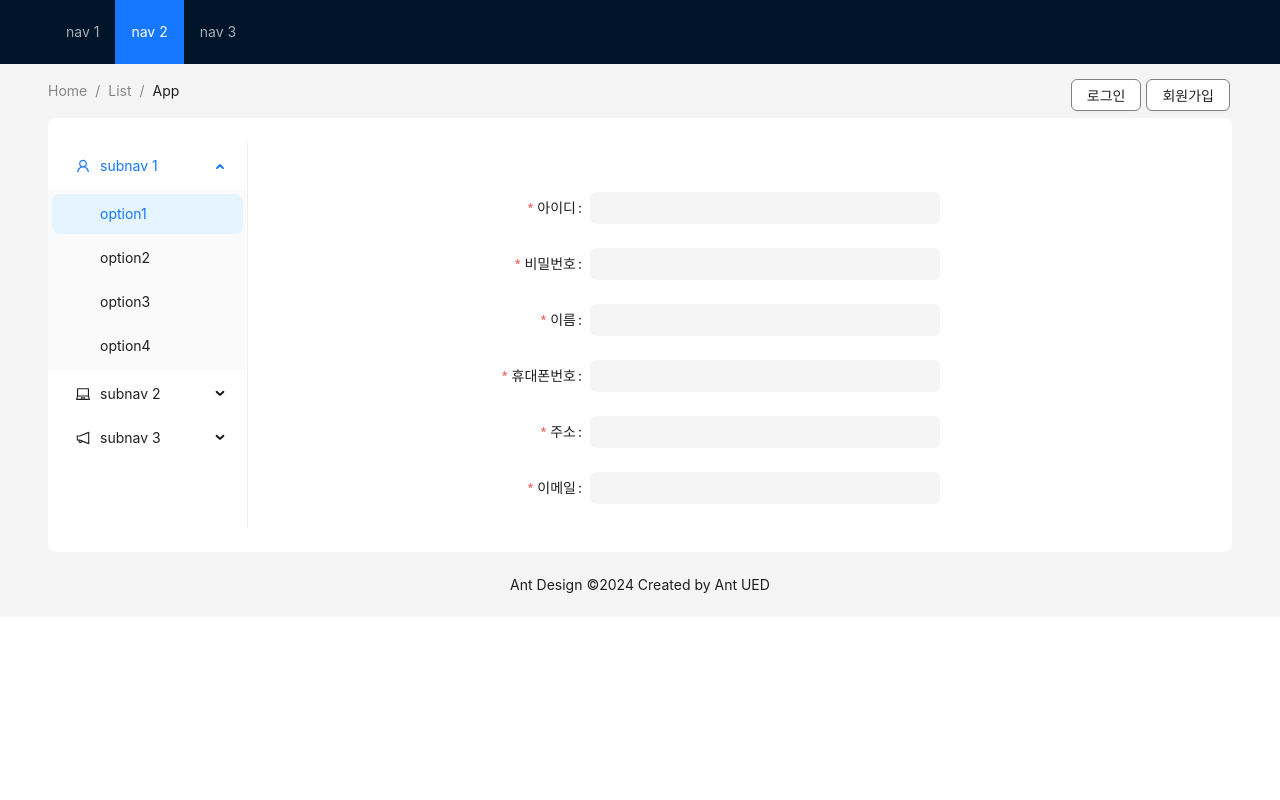
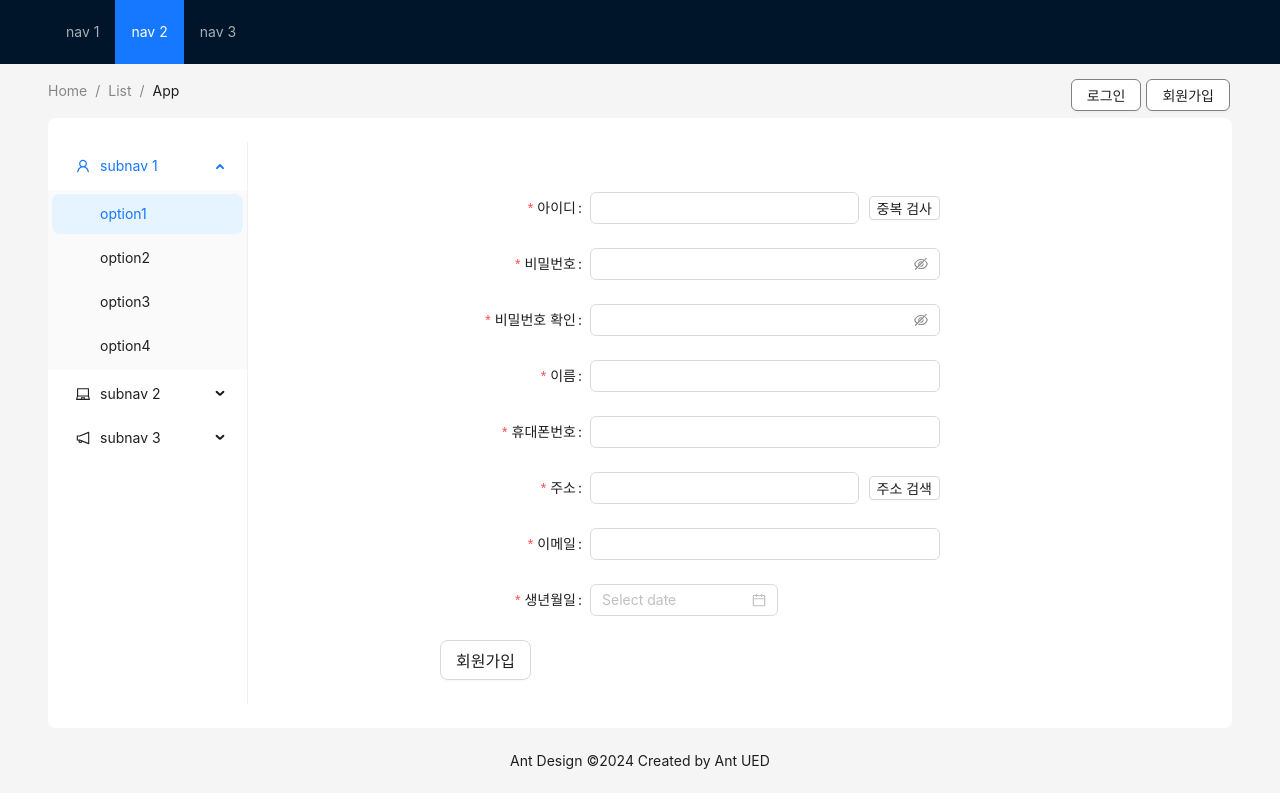
Before and after one commit to BaeMinjuuun/gw_project, a React (Create React App) app: page /signup in a window 1280 px wide. Built offline with nearby package versions, Linux system fonts and the light colour scheme; no server answers.

Commit message:
회원가입단 아이디 중복검사, 비밀번호 유효성, 주소, 생년월일 업데이트

```diff
--- a/package.json
+++ b/package.json
@@ -8,7 +8,10 @@
     "@testing-library/user-event": "^13.5.0",
     "antd": "^5.19.3",
     "axios": "^1.7.2",
+    "dayjs": "^1.11.12",
+    "moment": "^2.30.1",
     "react": "^18.3.1",
+    "react-daum-postcode": "^3.1.3",
     "react-dom": "^18.3.1",
     "react-router-dom": "^6.25.1",
     "react-scripts": "5.0.1",
--- a/public/index.html
+++ b/public/index.html
@@ -24,7 +24,7 @@
       work correctly both with client-side routing and a non-root public URL.
       Learn how to configure a non-root public URL by running `npm run build`.
     -->
-    <title>React App</title>
+    <title>GW Project</title>
   </head>
   <body>
     <noscript>You need to enable JavaScript to run this app.</noscript>
--- /dev/null
+++ b/src/config/constants.js
@@ -0,0 +1 @@
+export const API_URL = "http://localhost:8080";
--- a/src/login/Signup.css
+++ b/src/login/Signup.css
@@ -3,3 +3,16 @@
   margin: 0 auto;
   margin-top: 50px;
 }
+
+.formItemFlex {
+  display: flex;
+  align-items: center;
+}
+
+.formItemFlex .ant-input {
+  flex: 1;
+}
+
+.formItemFlex .ant-btn {
+  margin-left: 10px;
+}
--- a/src/login/Signup.js
+++ b/src/login/Signup.js
@@ -1,8 +1,12 @@
-import React, { useState, useEffect } from "react";
-import { DatePicker, Form, Input } from "antd";
+import React, { useState } from "react";
+import { useNavigate } from "react-router-dom";
+import { Form, Input, message, Button, Modal, DatePicker } from "antd";
+import dayjs from "dayjs";
 import axios from "axios";
+import { API_URL } from "../config/constants";
 import "./Signup.css";
-const { RangePicker } = DatePicker;
+import DaumPostCode from "../util/DaumPostCode";
+
 const formItemLayout = {
   labelCol: {
     xs: {
@@ -23,8 +27,108 @@ const formItemLayout = {
 };
 
 const Signup = () => {
+  const [form] = Form.useForm();
+  const [checkId, setCheckId] = useState(false); // 아이디 중복 여부 상태
+  const [isModalVisible, setIsModalVisible] = useState(false);
+  const [address, setAddress] = useState(""); // 주소 상태 추가
+  const navigate = useNavigate();
+
+  // 아이디 중복 검사
+  const checkUserId = (userId) => {
+    axios
+      .post(`${API_URL}/check-user-id`, { user_id: userId })
+      .then((response) => {
+        message.success(response.data);
+        setCheckId(true);
+      })
+      .catch((error) => {
+        message.error(
+          error.response?.data || "아이디 중복 검사에 문제가 생겼습니다."
+        );
+        setCheckId(false);
+      });
+  };
+
+  // 중복 검사 버튼 핸들러
+  const handleCheckUserId = () => {
+    const userId = form.getFieldValue("user_id"); // 현재 입력된 아이디 값 가져오기
+    if (userId) {
+      checkUserId(userId);
+    } else {
+      message.warning("아이디를 입력해주세요.");
+    }
+  };
+
+  // 비밀번호 유효성 검사
+  const checkPassword = (_, value) => {
+    // 정규 표현식: 10자 이상, 대소문자 구분 없이 숫자와 특수문자 조합
+    const passwordRegex =
+      /^(?=.*[a-zA-Z])(?=.*\d)(?=.*[@$!%*?&])[A-Za-z\d@$!%*?&]{10,}$/;
+    if (!value) {
+      return Promise.reject("비밀번호를 입력해주세요.");
+    }
+    if (!passwordRegex.test(value)) {
+      return Promise.reject(
+        "비밀번호는 최소 10자 이상이어야 하며, 대소문자 구분 없이 숫자와 특수 문자를 포함해야 합니다."
+      );
+    }
+    return Promise.resolve();
+  };
+
+  // 비밀번호 확인 유효성 검사 함수
+  const validateConfirmPassword = (_, value) => {
+    const password = form.getFieldValue("password");
+    if (value && value !== password) {
+      return Promise.reject("비밀번호가 일치하지 않습니다.");
+    }
+    return Promise.resolve();
+  };
+
+  const handleAddressComplete = (address) => {
+    setAddress(address);
+    setIsModalVisible(false);
+    form.setFieldsValue({ address }); // 폼에 주소 값 설정
+  };
+
+  // 생년월일 형식 지정
+
+  const onSubmit = (values) => {
+    if (!checkId) {
+      message.error("아이디 중복 검사를 먼저 수행해주세요.");
+      return;
+    }
+    // 서버로 보낼 데이터 준비
+    const userData = {
+      user_id: values.user_id,
+      password: values.password,
+      name: values.name,
+      phone: values.phone,
+      address: values.address,
+      email: values.email,
+      birthday: values.birthday.format("YYYY-MM-DD"),
+    };
+    console.log("userData : ", userData);
+
+    axios
+      .post(`${API_URL}/users`, userData)
+      .then((result) => {
+        console.log("values : ", userData);
+        console.log("회원가입 성공: ", result);
+        navigate("/", { replace: true });
+      })
+      .catch((error) => {
+        console.error(error);
+        message.error(`에러가 발생했습니다. ${error.message}`);
+      });
+  };
+
   return (
-    <Form {...formItemLayout} variant="filled" className="signupContainer">
+    <Form
+      {...formItemLayout}
+      className="signupContainer"
+      onFinish={onSubmit}
+      form={form} // Form 인스턴스를 지정합니다.
+    >
       <Form.Item
         label="아이디"
         name="user_id"
@@ -35,7 +139,16 @@ const Signup = () => {
           },
         ]}
       >
-        <Input />
+        <div className="formItemFlex">
+          <Input style={{ width: "70%" }} />
+          <Button
+            style={{ marginLeft: "10px" }}
+            size="small"
+            onClick={handleCheckUserId}
+          >
+            중복 검사
+          </Button>
+        </div>
       </Form.Item>
 
       <Form.Item
@@ -46,9 +159,29 @@ const Signup = () => {
             required: true,
             message: "비밀번호를 입력해주세요.",
           },
+          {
+            validator: checkPassword,
+          },
         ]}
       >
-        <Input />
+        <Input.Password />
+      </Form.Item>
+
+      <Form.Item
+        label="비밀번호 확인"
+        name="confirm"
+        dependencies={["password"]}
+        rules={[
+          {
+            required: true,
+            message: "비밀번호를 다시 입력해주세요.",
+          },
+          {
+            validator: validateConfirmPassword,
+          },
+        ]}
+      >
+        <Input.Password />
       </Form.Item>
 
       <Form.Item
@@ -87,7 +220,16 @@ const Signup = () => {
           },
         ]}
       >
-        <Input />
+        <div className="formItemFlex">
+          <Input value={address} readOnly />
+          <Button
+            style={{ marginLeft: "10px" }}
+            size="small"
+            onClick={() => setIsModalVisible(true)}
+          >
+            주소 검색
+          </Button>
+        </div>
       </Form.Item>
 
       <Form.Item
@@ -102,6 +244,33 @@ const Signup = () => {
       >
         <Input />
       </Form.Item>
+
+      <Form.Item
+        label="생년월일"
+        name="birthday"
+        rules={[
+          {
+            required: true,
+            message: "생년월일을 입력해주세요.",
+          },
+        ]}
+      >
+        <DatePicker />
+      </Form.Item>
+
+      <Form.Item>
+        <Button id="submit-button" size="large" htmlType="submit">
+          회원가입
+        </Button>
+      </Form.Item>
+      <Modal
+        title="주소 검색"
+        visible={isModalVisible}
+        onCancel={() => setIsModalVisible(false)}
+        footer={null}
+      >
+        <DaumPostCode onComplete={handleAddressComplete} />
+      </Modal>
     </Form>
   );
 };
--- a/src/main/MainPage.js
+++ b/src/main/MainPage.js
@@ -9,6 +9,7 @@ import type { MenuProps } from "antd";
 import { Breadcrumb, Layout, Menu, theme, Button } from "antd";
 import { Outlet, Link } from "react-router-dom";
 import "./MainPage.css";
+import { API_URL } from "../config/constants";
 
 const { Header, Content, Footer, Sider } = Layout;
 
@@ -47,10 +48,11 @@ const MainPage = () => {
   const [users, setUsers] = React.useState([]);
   React.useEffect(() => {
     axios
-      .get("http://localhost:8080/users")
+      .get(`${API_URL}/users`)
       .then((result) => {
         const users = result.data.users;
         setUsers(users);
+        console.log(users);
       })
       .catch((error) => {
         console.error("에러 발생 : ", error);
--- /dev/null
+++ b/src/util/DaumPostCode.js
@@ -0,0 +1,26 @@
+import React from "react";
+import DaumPostcode from "react-daum-postcode";
+
+const DaumPostCode = ({ onComplete }) => {
+  const handleComplete = (data) => {
+    let fullAddress = data.address;
+    let extraAddress = "";
+
+    if (data.addressType === "R") {
+      if (data.bname !== "") {
+        extraAddress += data.bname;
+      }
+      if (data.buildingName !== "") {
+        extraAddress +=
+          extraAddress !== "" ? `, ${data.buildingName}` : data.buildingName;
+      }
+      fullAddress += extraAddress !== "" ? ` (${extraAddress})` : "";
+    }
+
+    onComplete(fullAddress);
+  };
+
+  return <DaumPostcode onComplete={handleComplete} />;
+};
+
+export default DaumPostCode;
```
Also changed, not shown: 1 other file (tests, documents, lock files or other folders).
